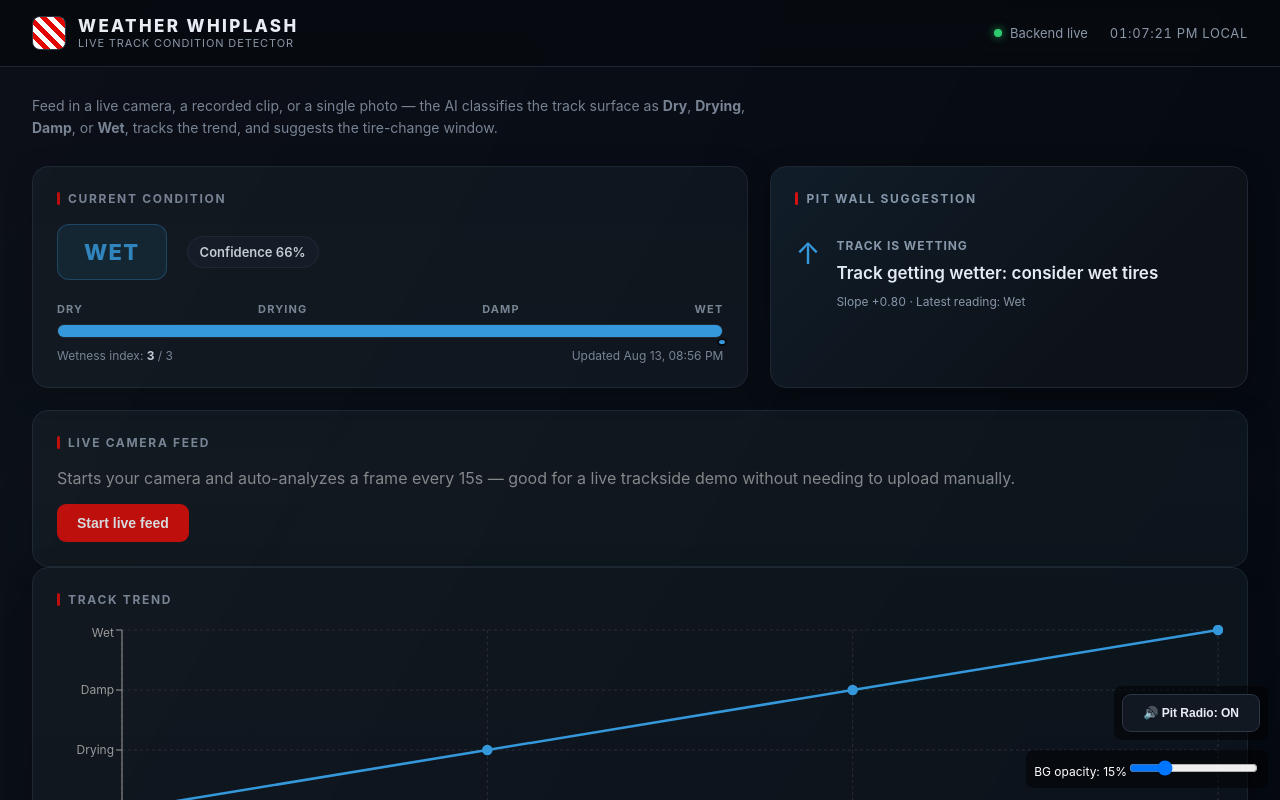
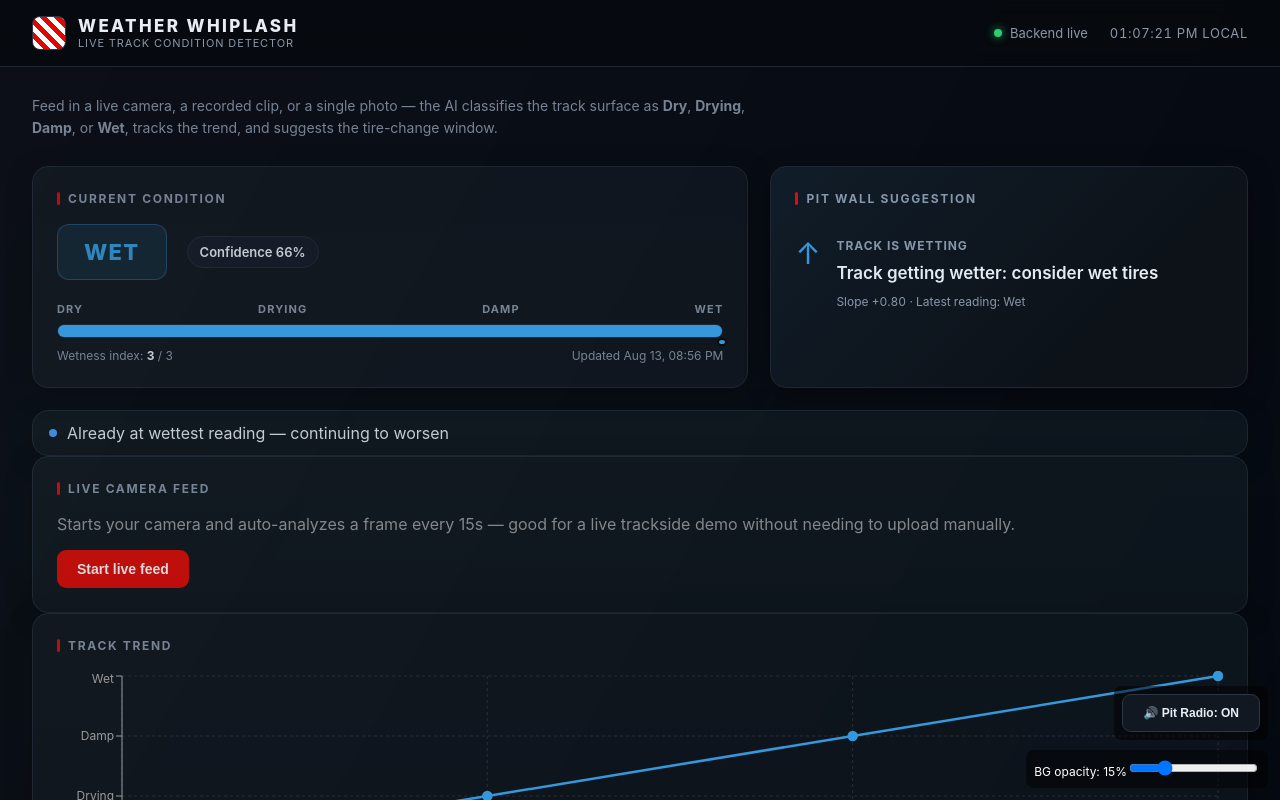
Before and after one commit to SparshM8/track-condition-detector, a React (Vite) app in the folder frontend/: page / in a window 1280 px wide. Shown: the top 800 px of the page. Built offline with nearby package versions, Linux system fonts and the light colour scheme; no server answers.

Commit message:
adding feature of pitWindow

```diff
--- a/frontend/src/App.jsx
+++ b/frontend/src/App.jsx
@@ -2,6 +2,7 @@ import { useEffect, useState, useCallback } from "react";
 import DashboardHeader from "./components/DashboardHeader.jsx";
 import ConditionHero from "./components/ConditionHero.jsx";
 import SuggestionCard from "./components/SuggestionCard.jsx";
+import PitWindowETA from "./components/PitWindowETA.jsx";
 import UploadPanel from "./components/UploadPanel.jsx";
 import LiveCameraPanel from "./components/LiveCameraPanel.jsx";
 import VideoUploadPanel from "./components/VideoUploadPanel.jsx";
@@ -71,6 +72,9 @@ export default function App() {
           <SuggestionCard trend={trend} />
         </div>
 
+        {/* Predictive ETA until the track crosses the next wetness threshold */}
+        <PitWindowETA trend={trend} />
+
         {activeTab === "live" && <LiveCameraPanel onNewReading={(r) => { refreshTrend(); if (r?.imageUrl) setBackgroundImage(r.imageUrl); }} />}
         {activeTab === "video" && <VideoUploadPanel onNewReadings={(data) => { refreshTrend(); const first = Array.isArray(data?.readings) && data.readings[0]; if (first?.imageUrl) setBackgroundImage(first.imageUrl); }} />}
         {activeTab === "image" && <UploadPanel onNewReading={(r) => { refreshTrend(); if (r?.imageUrl) setBackgroundImage(r.imageUrl); }} />}
--- /dev/null
+++ b/frontend/src/components/PitWindowETA.jsx
@@ -0,0 +1,121 @@
+// Predicts how many minutes until the track crosses the next wetness
+// threshold (Dry=0, Drying=1, Damp=2, Wet=3), using a simple linear
+// regression over the last few readings. Pure math on data we already
+// have — no extra API calls, no extra cost.
+
+const LEVELS = ["Dry", "Drying", "Damp", "Wet"];
+
+function linearRegressionSlope(points) {
+  // points: [{ x: minutesSinceFirst, y: wetnessIndex }]
+  const n = points.length;
+  const sumX = points.reduce((s, p) => s + p.x, 0);
+  const sumY = points.reduce((s, p) => s + p.y, 0);
+  const sumXY = points.reduce((s, p) => s + p.x * p.y, 0);
+  const sumXX = points.reduce((s, p) => s + p.x * p.x, 0);
+
+  const denom = n * sumXX - sumX * sumX;
+  if (denom === 0) return { slope: 0, intercept: sumY / n };
+
+  const slope = (n * sumXY - sumX * sumY) / denom;
+  const intercept = (sumY - slope * sumX) / n;
+  return { slope, intercept };
+}
+
+function computePrediction(readings) {
+  if (!Array.isArray(readings) || readings.length < 2) return null;
+
+  // Use the last 5 readings for a recency-weighted but stable trend line
+  const recent = readings.slice(-5);
+  const t0 = new Date(recent[0].timestamp).getTime();
+  const points = recent.map((r) => ({
+    x: (new Date(r.timestamp).getTime() - t0) / 60000, // minutes since first
+    y: r.wetnessIndex,
+  }));
+
+  const { slope, intercept } = linearRegressionSlope(points);
+  const lastPoint = points[points.length - 1];
+  const currentIndex = slope * lastPoint.x + intercept;
+
+  // Rate too small to mean anything — treat as stable
+  if (Math.abs(slope) < 0.02) {
+    return { status: "stable" };
+  }
+
+  const nextThreshold =
+    slope > 0 ? Math.min(3, Math.floor(currentIndex) + 1) : Math.max(0, Math.ceil(currentIndex) - 1);
+
+  if (nextThreshold === Math.round(currentIndex) || (slope > 0 && currentIndex >= 3) || (slope < 0 && currentIndex <= 0)) {
+    return { status: "at-limit", direction: slope > 0 ? "wetting" : "drying" };
+  }
+
+  const etaMinutes = (nextThreshold - currentIndex) / slope;
+  if (!isFinite(etaMinutes) || etaMinutes < 0 || etaMinutes > 180) {
+    return { status: "uncertain" };
+  }
+
+  return {
+    status: "predicted",
+    direction: slope > 0 ? "wetting" : "drying",
+    etaMinutes,
+    nextLabel: LEVELS[nextThreshold],
+  };
+}
+
+function formatETA(minutes) {
+  if (minutes < 1) return "under a minute";
+  if (minutes < 60) return `~${Math.round(minutes)} min`;
+  const h = Math.floor(minutes / 60);
+  const m = Math.round(minutes % 60);
+  return `~${h}h ${m}m`;
+}
+
+export default function PitWindowETA({ trend }) {
+  const prediction = computePrediction(trend?.readings);
+
+  if (!prediction) {
+    return null; // not enough data yet — stay silent rather than showing a placeholder
+  }
+
+  let content;
+  if (prediction.status === "stable") {
+    content = (
+      <>
+        <span className="eta-dot eta-dot-stable" />
+        <span>Conditions steady — no threshold crossing predicted</span>
+      </>
+    );
+  } else if (prediction.status === "at-limit") {
+    content = (
+      <>
+        <span className={`eta-dot ${prediction.direction === "wetting" ? "eta-dot-wet" : "eta-dot-dry"}`} />
+        <span>
+          Already at {prediction.direction === "wetting" ? "wettest" : "driest"} reading —
+          continuing to {prediction.direction === "wetting" ? "worsen" : "improve"}
+        </span>
+      </>
+    );
+  } else if (prediction.status === "uncertain") {
+    content = (
+      <>
+        <span className="eta-dot eta-dot-stable" />
+        <span>Not enough consistent trend data yet to predict a window</span>
+      </>
+    );
+  } else {
+    content = (
+      <>
+        <span className={`eta-dot ${prediction.direction === "wetting" ? "eta-dot-wet" : "eta-dot-dry"}`} />
+        <span>
+          Estimated <strong>{formatETA(prediction.etaMinutes)}</strong> until track reaches{" "}
+          <strong>{prediction.nextLabel}</strong> — plan pit window accordingly
+        </span>
+      </>
+    );
+  }
+
+  return (
+    <div className="card" style={{ padding: "12px 16px", display: "flex", alignItems: "center", gap: 10, marginTop: 12 }}>
+      {content}
+    </div>
+  );
+}
--- a/frontend/src/index.css
+++ b/frontend/src/index.css
@@ -699,3 +699,13 @@ body {
 .app {
   background: transparent !important;
 }
+
+.eta-dot {
+  width: 8px;
+  height: 8px;
+  border-radius: 50%;
+  flex-shrink: 0;
+}
+.eta-dot-wet { background: #4a9eff; }
+.eta-dot-dry { background: #4ade80; }
+.eta-dot-stable { background: #8b97a8; }
```
